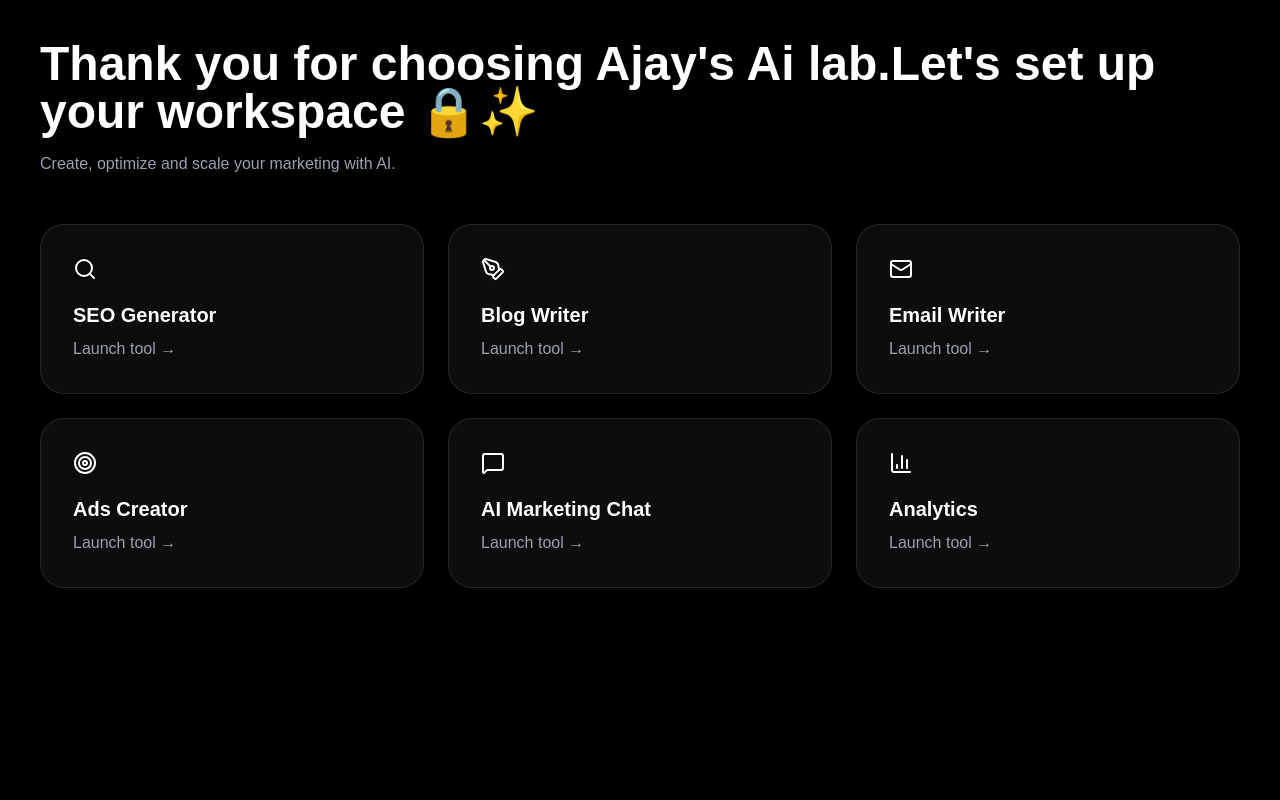
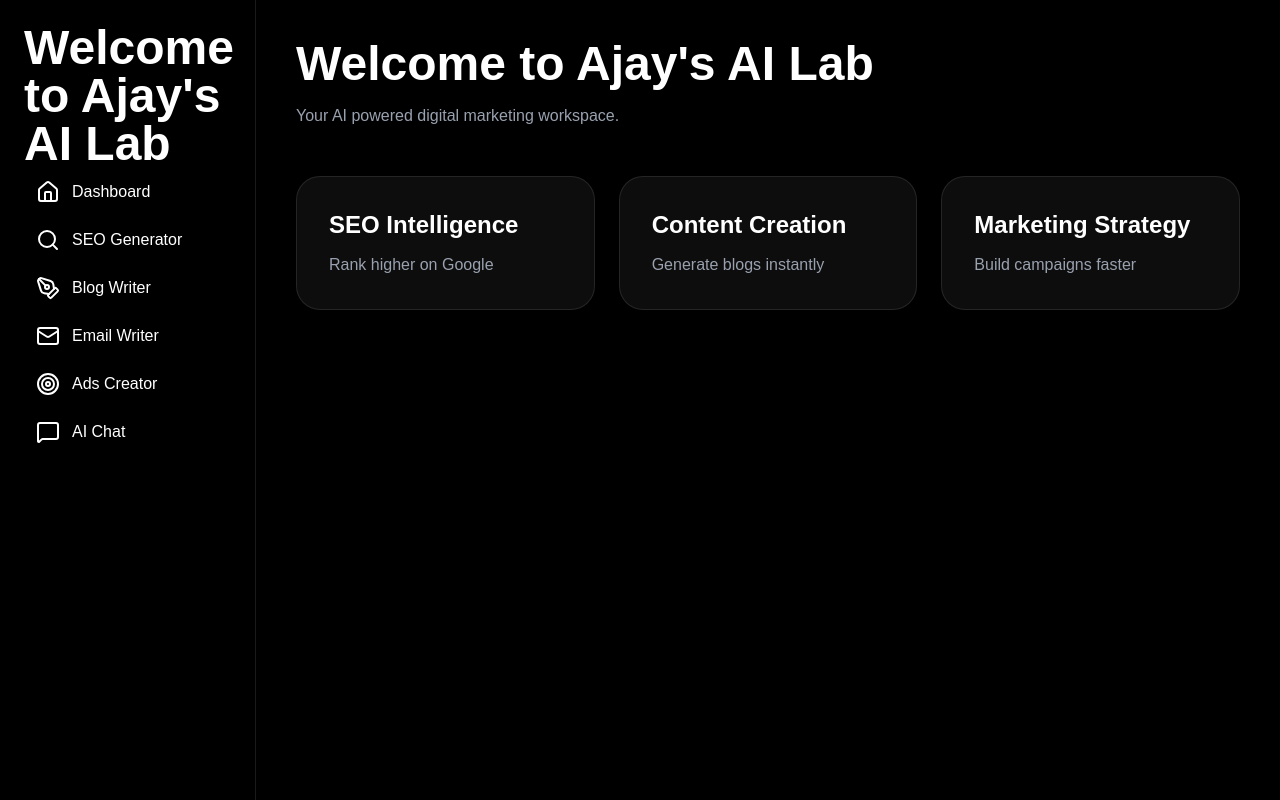
Before and after one commit to ajaybhat4839/ajays-ai-marketing-lab, a Next.js app: page /dashboard in a window 1280 px wide. Built offline with nearby package versions, Linux system fonts and the light colour scheme.

Commit message:
add SaaS sidebar dashboard

```diff
--- a/app/dashboard/page.tsx
+++ b/app/dashboard/page.tsx
@@ -7,23 +7,122 @@ import {
   PenTool,
   Target,
   MessageSquare,
-  BarChart3
+  BarChart3,
+  Home
 } from "lucide-react";
 
 
 export default function Dashboard(){
 
+
 return (
 
-<div className="min-h-screen bg-black text-white p-10">
+<div className="min-h-screen bg-black text-white flex">
 
-<h1 className="text-5xl font-bold">
-Thank you for choosing Ajay's Ai lab.Let's set up your workspace 🔒✨
+
+{/* Sidebar */}
+
+<aside className="
+w-64
+border-r
+border-white/10
+p-6
+hidden
+md:block
+">
+
+
+<h1 className="
+text-5xl
+font-bold
+">
+
+Welcome to Ajay's AI Lab
+
 </h1>
 
-<p className="mt-4 text-gray-400">
-Create, optimize and scale your marketing with AI.
+
+<nav className="space-y-4">
+
+
+<Menu
+icon={<Home/>}
+name="Dashboard"
+link="/dashboard"
+/>
+
+
+<Menu
+icon={<Search/>}
+name="SEO Generator"
+link="/dashboard/seo"
+/>
+
+
+<Menu
+icon={<PenTool/>}
+name="Blog Writer"
+link="/dashboard/blog"
+/>
+
+
+<Menu
+icon={<Mail/>}
+name="Email Writer"
+link="/dashboard/email"
+/>
+
+
+<Menu
+icon={<Target/>}
+name="Ads Creator"
+link="/dashboard/ads"
+/>
+
+
+<Menu
+icon={<MessageSquare/>}
+name="AI Chat"
+link="/chat"
+/>
+
+
+</nav>
+
+
+</aside>
+
+
+
+
+{/* Main */}
+
+<main className="
+flex-1
+p-10
+">
+
+
+<h1 className="
+text-5xl
+font-bold
+">
+
+Welcome to Ajay's AI Lab
+
+</h1>
+
+
+<p className="
+mt-4
+text-gray-400
+">
+
+Your AI powered digital marketing workspace.
+
 </p>
+
+
 
 
 <div className="
@@ -34,49 +133,31 @@ mt-12
 ">
 
 
+
 <Card
-title="SEO Generator"
-icon={<Search/>}
-link="/dashboard/seo"
+title="SEO Intelligence"
+text="Rank higher on Google"
 />
 
 
 <Card
-title="Blog Writer"
-icon={<PenTool/>}
-link="/dashboard/blog"
+title="Content Creation"
+text="Generate blogs instantly"
 />
 
 
 <Card
-title="Email Writer"
-icon={<Mail/>}
-link="/dashboard/email"
+title="Marketing Strategy"
+text="Build campaigns faster"
 />
 
 
-<Card
-title="Ads Creator"
-icon={<Target/>}
-link="/dashboard/ads"
-/>
+
+</div>
 
 
-<Card
-title="AI Marketing Chat"
-icon={<MessageSquare/>}
-link="/chat"
-/>
+</main>
 
-
-<Card
-title="Analytics"
-icon={<BarChart3/>}
-link="#"
-/>
-
-
-</div>
 
 </div>
 
@@ -86,9 +167,10 @@ link="#"
 
 
 
-function Card({
-title,
+
+function Menu({
 icon,
+name,
 link
 }:any){
 
@@ -98,31 +180,18 @@ return (
 <Link href={link}>
 
 <div className="
-p-8
-rounded-3xl
-bg-white/5
-border
-border-white/10
+flex
+gap-3
+items-center
+p-3
+rounded-xl
 hover:bg-white/10
-transition
 cursor-pointer
 ">
 
+{icon}
 
-<div className="text-3xl">
-{icon}
-</div>
-
-
-<h2 className="mt-5 text-xl font-bold">
-{title}
-</h2>
-
-
-<p className="mt-2 text-gray-400">
-Launch tool →
-</p>
-
+{name}
 
 </div>
 
@@ -131,3 +200,49 @@ Launch tool →
 )
 
 }
+
+
+
+
+function Card({
+title,
+text
+}:any){
+
+
+return (
+
+<div className="
+p-8
+rounded-3xl
+bg-white/5
+border
+border-white/10
+">
+
+
+<h2 className="
+text-2xl
+font-bold
+">
+
+{title}
+
+</h2>
+
+
+<p className="
+mt-3
+text-gray-400
+">
+
+{text}
+
+</p>
+
+
+</div>
+
+)
+
+}
```
